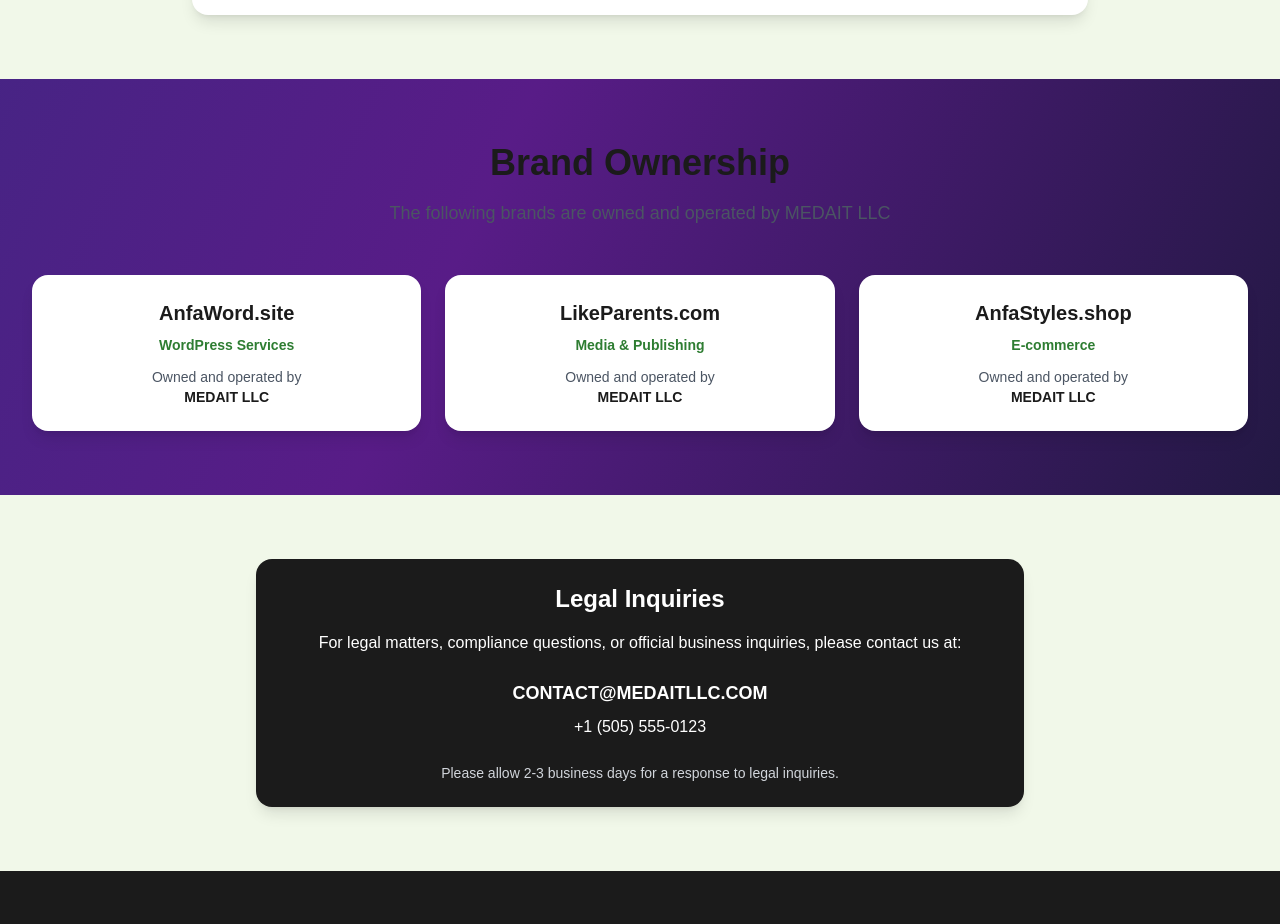
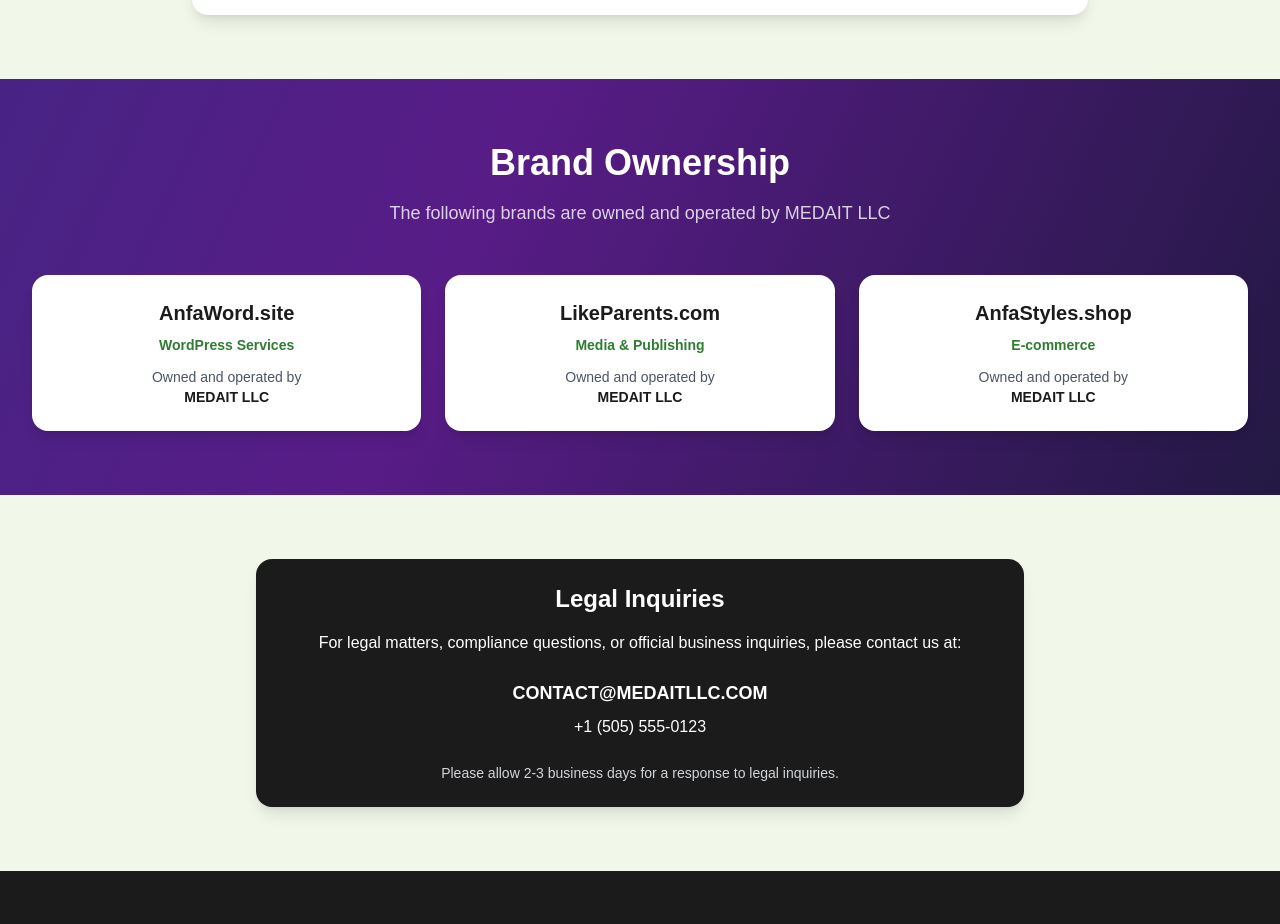
Before and after one commit to medamineaitaich/my-project, a React (Vite) app in the folder apps/web/: page /legal-compliance in a window 1280 px wide. Shown: the part 1533-2457 px from the top of the page. Built offline with nearby package versions, Linux system fonts and the light colour scheme.

Commit message:
Refactor LegalCompliancePage component structure

```diff
--- a/apps/web/src/pages/LegalCompliancePage.jsx
+++ b/apps/web/src/pages/LegalCompliancePage.jsx
@@ -225,7 +225,7 @@
       <Section>
         <Container>
           <motion.div
-            className="text-center mb-12"
+            className="text-center mb-12 on-dark"
             initial="initial"
             whileInView="animate"
             viewport={{ once: true }}
@@ -302,4 +302,5 @@
   );
 };
 
+
 export default LegalCompliancePage;
```
